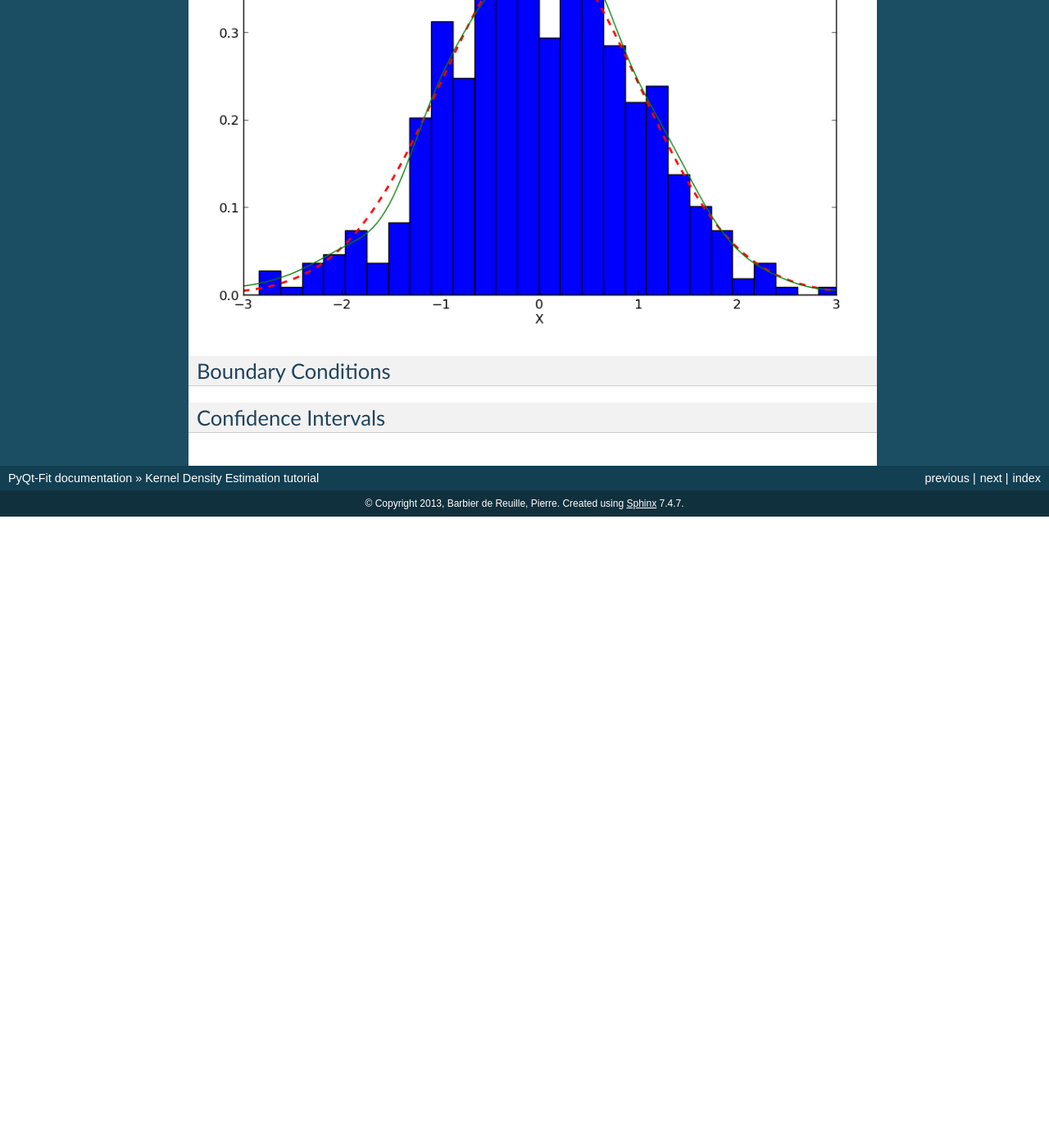
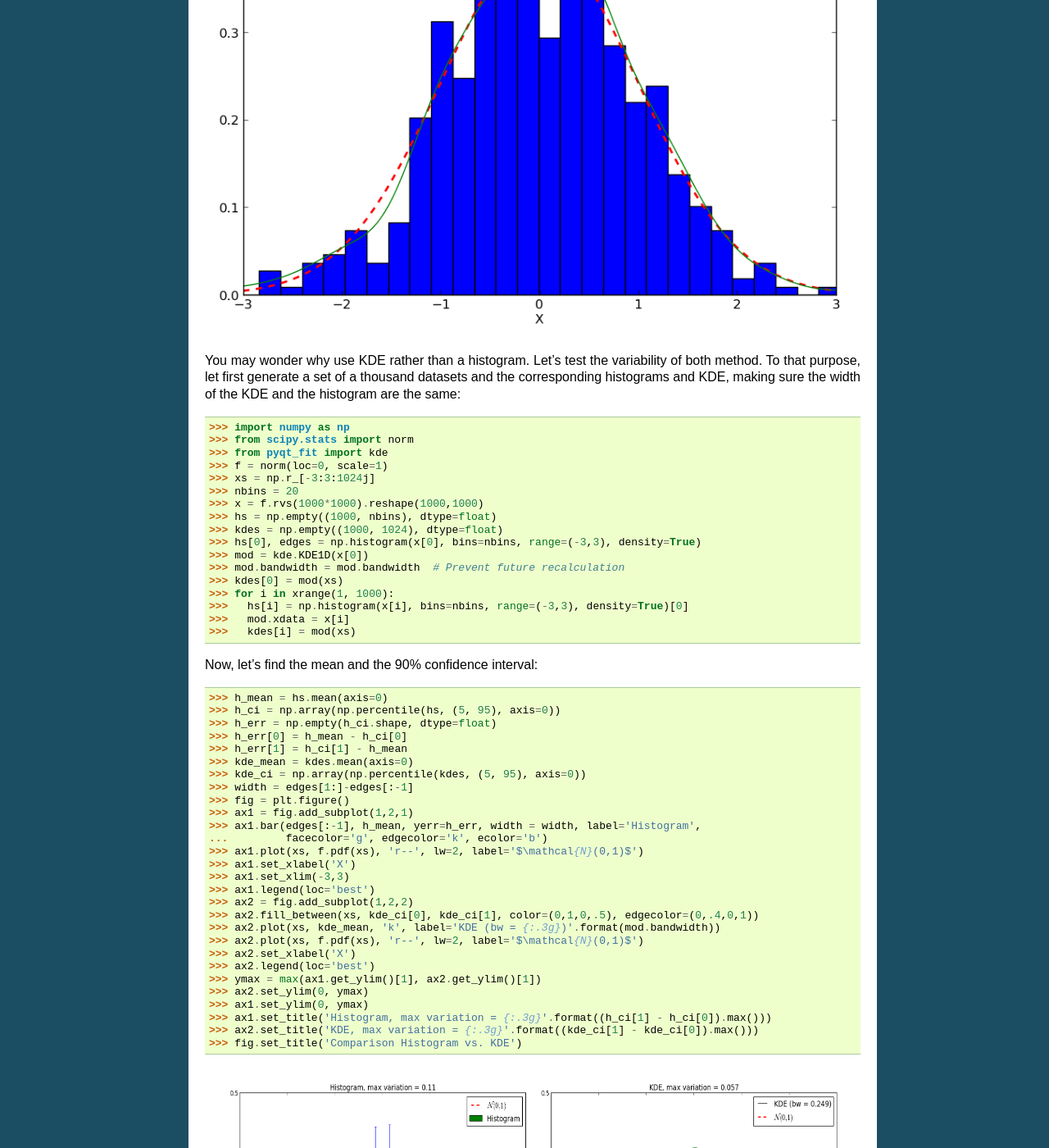
Before and after one commit to sergeyfarin/pyqt-fit, a Sphinx documentation site: the page built from docs/KDE_tut.rst, in a window 1280 px wide and 1400 px high, scrolled down 1198 px. Shown: the whole window at 82% size. Built offline with Sphinx 7.4.7, drawn with Linux system fonts in a browser that asks for light colours; formulas are drawn with MathJax 3; the version number could not be read and is left out; before the commit the page ends 1828 px from its top, so only the background shows below that; some of the changed text lies outside the part shown.

Commit message:
Added a few paragraphs for KDE tutorial

```diff
--- a/docs/KDE_tut.rst
+++ b/docs/KDE_tut.rst
@@ -52,8 +52,75 @@ We can get estimate the density with the default options with::
 .. figure:: KDE_tut_normal.png
    :align: center
 
+You may wonder why use KDE rather than a histogram. Let's test the variability of both method. To
+that purpose, let first generate a set of a thousand datasets and the corresponding histograms and
+KDE, making sure the width of the KDE and the histogram are the same::
+
+  >>> import numpy as np
+  >>> from scipy.stats import norm
+  >>> from pyqt_fit import kde
+  >>> f = norm(loc=0, scale=1)
+  >>> xs = np.r_[-3:3:1024j]
+  >>> nbins = 20
+  >>> x = f.rvs(1000*1000).reshape(1000,1000)
+  >>> hs = np.empty((1000, nbins), dtype=float)
+  >>> kdes = np.empty((1000, 1024), dtype=float)
+  >>> hs[0], edges = np.histogram(x[0], bins=nbins, range=(-3,3), density=True)
+  >>> mod = kde.KDE1D(x[0])
+  >>> mod.bandwidth = mod.bandwidth  # Prevent future recalculation
+  >>> kdes[0] = mod(xs)
+  >>> for i in xrange(1, 1000):
+  >>>   hs[i] = np.histogram(x[i], bins=nbins, range=(-3,3), density=True)[0]
+  >>>   mod.xdata = x[i]
+  >>>   kdes[i] = mod(xs)
+
+Now, let's find the mean and the 90% confidence interval::
+
+  >>> h_mean = hs.mean(axis=0)
+  >>> h_ci = np.array(np.percentile(hs, (5, 95), axis=0))
+  >>> h_err = np.empty(h_ci.shape, dtype=float)
+  >>> h_err[0] = h_mean - h_ci[0]
+  >>> h_err[1] = h_ci[1] - h_mean
+  >>> kde_mean = kdes.mean(axis=0)
+  >>> kde_ci = np.array(np.percentile(kdes, (5, 95), axis=0))
+  >>> width = edges[1:]-edges[:-1]
+  >>> fig = plt.figure()
+  >>> ax1 = fig.add_subplot(1,2,1)
+  >>> ax1.bar(edges[:-1], h_mean, yerr=h_err, width = width, label='Histogram',
+  ...         facecolor='g', edgecolor='k', ecolor='b')
+  >>> ax1.plot(xs, f.pdf(xs), 'r--', lw=2, label='$\mathcal{N}(0,1)$')
+  >>> ax1.set_xlabel('X')
+  >>> ax1.set_xlim(-3,3)
+  >>> ax1.legend(loc='best')
+  >>> ax2 = fig.add_subplot(1,2,2)
+  >>> ax2.fill_between(xs, kde_ci[0], kde_ci[1], color=(0,1,0,.5), edgecolor=(0,.4,0,1))
+  >>> ax2.plot(xs, kde_mean, 'k', label='KDE (bw = {:.3g})'.format(mod.bandwidth))
+  >>> ax2.plot(xs, f.pdf(xs), 'r--', lw=2, label='$\mathcal{N}(0,1)$')
+  >>> ax2.set_xlabel('X')
+  >>> ax2.legend(loc='best')
+  >>> ymax = max(ax1.get_ylim()[1], ax2.get_ylim()[1])
+  >>> ax2.set_ylim(0, ymax)
+  >>> ax1.set_ylim(0, ymax)
+  >>> ax1.set_title('Histogram, max variation = {:.3g}'.format((h_ci[1] - h_ci[0]).max()))
+  >>> ax2.set_title('KDE, max variation = {:.3g}'.format((kde_ci[1] - kde_ci[0]).max()))
+  >>> fig.set_title('Comparison Histogram vs. KDE')
+
+.. figure:: KDE_tut_compare.png
+   :align: center
+   :scale: 50%
+   :alt: Comparison Histogram / KDE
+
+   Comparison Histogram / KDE -- KDE has less variability
+
+Note that the KDE doesn't tend toward the true density. Instead, given a kernel :math:`K`,
+the mean value will be the convolution of the true density with the kernel. But for that price, we
+get a much narrower variation on the values.
+
 Boundary Conditions
 -------------------
 
 Confidence Intervals
 --------------------
+
+Transformations
+---------------
```
Also changed, not shown: docs/KDE_tut_compare.png (added).
